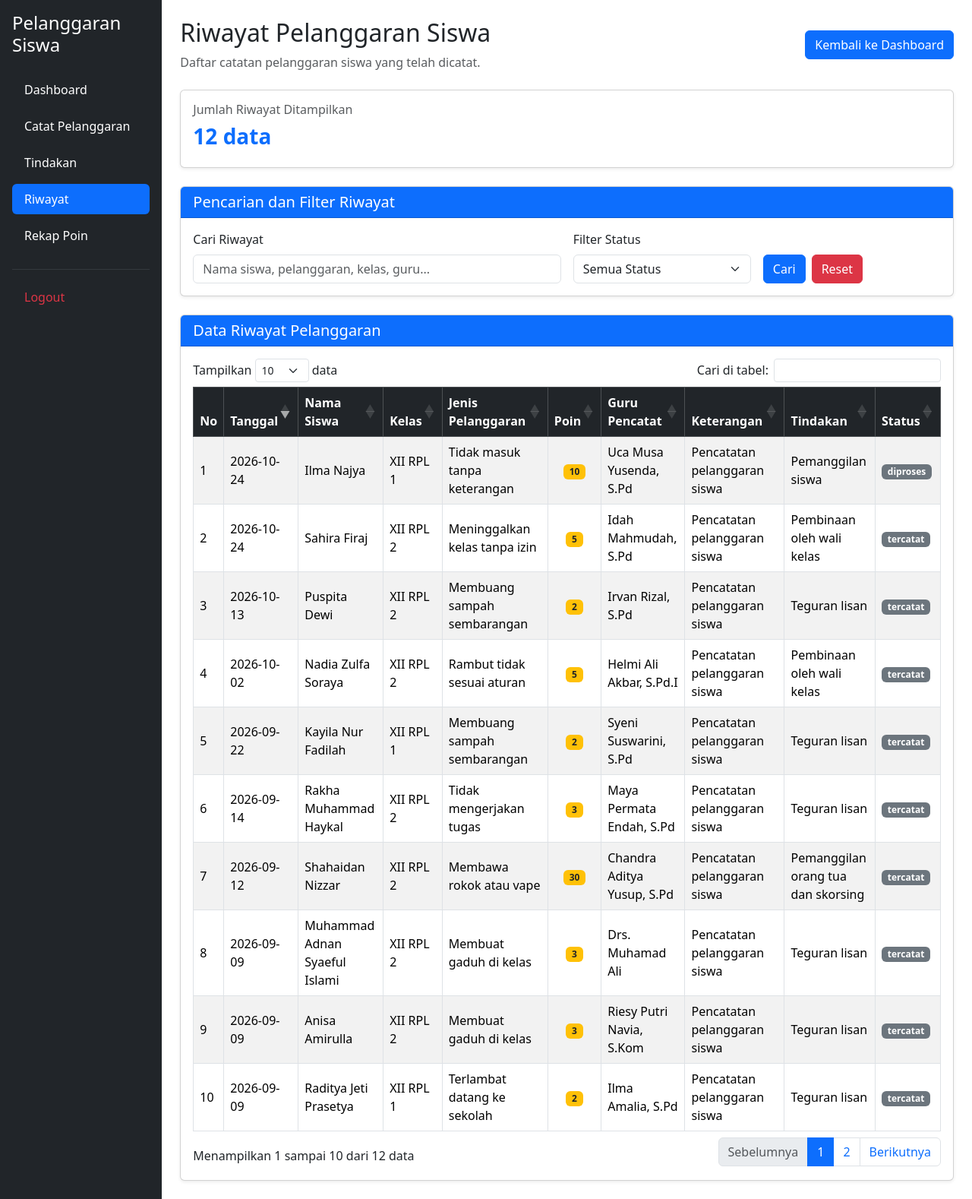
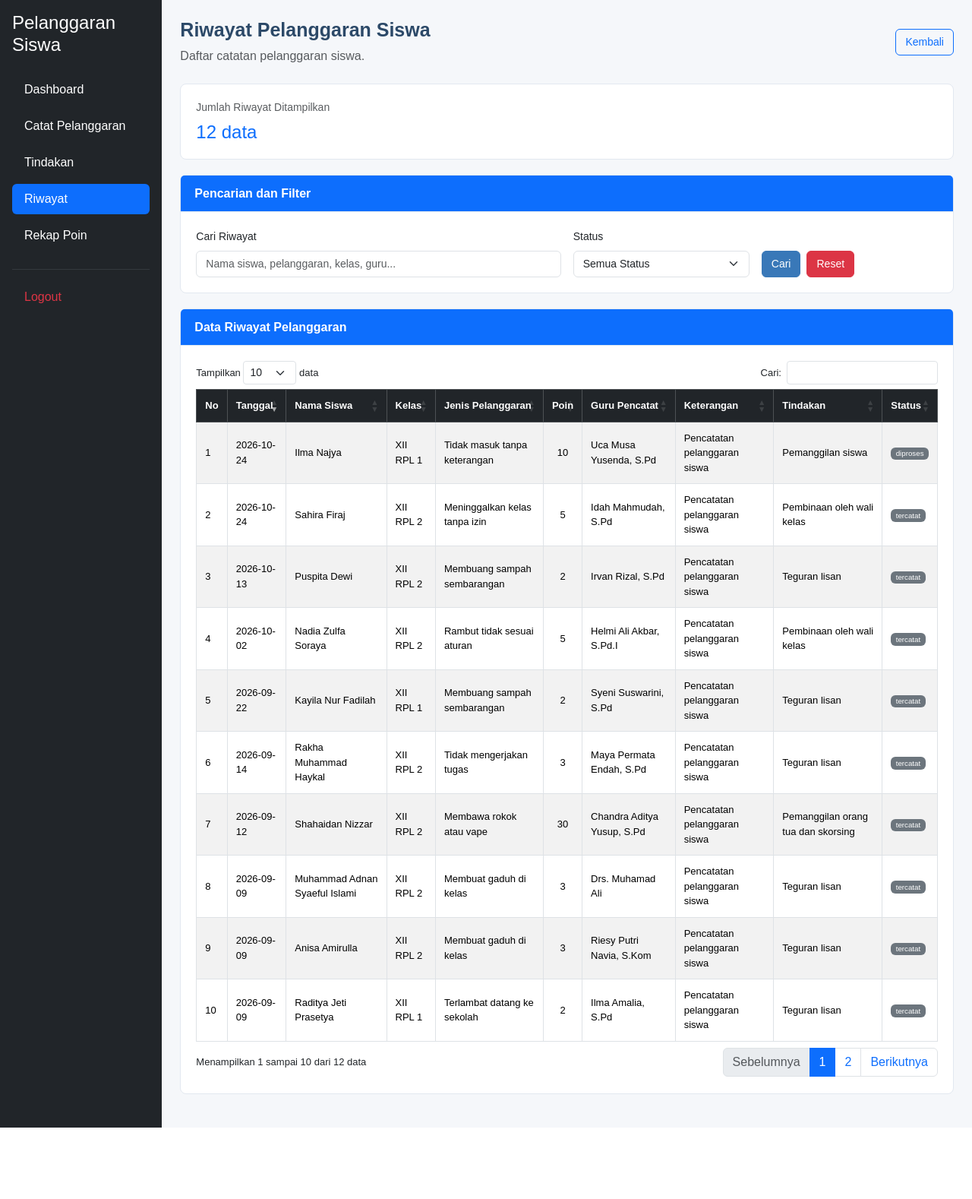
Before and after one commit to novitapuspitasari/UKK-2026, a PHP site: page /riwayat.php in a window 1280 px wide. Shown: the whole page at 76% size. After the commit the page ends 1484 px from the top, so only its background shows below. Run offline with PHP 8.4, Linux system fonts and the light colour scheme; a user stored in the database is signed in; data comes from the database, SQL or seed files in the repository; some libraries are stand-ins or nearby versions.

Commit message:
revisi 3 file

```diff
--- a/riwayat.php
+++ b/riwayat.php
@@ -1,29 +1,21 @@
-
 <?php
 // riwayat.php
 
-// Memeriksa session login
 include 'includes/cek_session.php';
-
-// Menghubungkan ke database
 include 'config/koneksi.php';
 
-// Mengambil kata pencarian
 $cari = isset($_GET['cari'])
     ? mysqli_real_escape_string($koneksi, trim($_GET['cari']))
     : '';
 
-// Mengambil filter status
 $status = isset($_GET['status'])
     ? mysqli_real_escape_string($koneksi, trim($_GET['status']))
     : '';
 
-// Query dasar
 $sql = "SELECT *
         FROM t_pelanggaran_siswa
         WHERE 1=1";
 
-// Pencarian berdasarkan nama siswa, pelanggaran, kelas, atau guru
 if ($cari != '') {
     $sql .= " AND (
         nama_siswa LIKE '%$cari%'
@@ -33,22 +25,18 @@ if ($cari != '') {
     )";
 }
 
-// Filter berdasarkan status
 if ($status != '') {
     $sql .= " AND status = '$status'";
 }
 
-// Urutkan berdasarkan tanggal terbaru
 $sql .= " ORDER BY tanggal DESC, id DESC";
 
-// Menjalankan query
 $query = mysqli_query($koneksi, $sql);
 
 if (!$query) {
     die('Gagal mengambil data: ' . mysqli_error($koneksi));
 }
 
-// Menghitung jumlah data sesuai filter
 $jumlah = mysqli_num_rows($query);
 ?>
 
@@ -67,6 +55,92 @@ $jumlah = mysqli_num_rows($query);
     <!-- DataTables Bootstrap 5 -->
     <link href="https://cdn.datatables.net/2.3.4/css/dataTables.bootstrap5.min.css"
           rel="stylesheet">
+
+    <style>
+        body {
+            background-color: #f5f7fa;
+            font-family: Arial, sans-serif;
+        }
+
+        main {
+            min-height: 100vh;
+        }
+
+        h2 {
+            color: #2c4968;
+            font-size: 25px;
+            font-weight: 600;
+        }
+
+        .card {
+            border: 1px solid #e2e8f0;
+            border-radius: 8px;
+            margin-bottom: 20px;
+        }
+
+        .card-header {
+            padding: 14px 18px;
+            border-bottom: 1px solid #dce6f1;
+        }
+
+        .card-header h5 {
+            font-size: 16px;
+            margin: 0;
+            font-weight: 600;
+        }
+
+        .card-body {
+            padding: 20px;
+        }
+
+        .form-label {
+            font-size: 14px;
+            font-weight: 500;
+        }
+
+        .form-control,
+        .form-select {
+            font-size: 14px;
+        }
+
+        .btn {
+            font-size: 14px;
+        }
+
+        .btn-primary {
+            background-color: #3978b8;
+            border-color: #3978b8;
+        }
+
+        .btn-primary:hover {
+            background-color: #2c6197;
+            border-color: #2c6197;
+        }
+
+        #tabelRiwayat {
+            font-size: 13px;
+            vertical-align: middle;
+        }
+
+        #tabelRiwayat td,
+        #tabelRiwayat th {
+            padding: 11px;
+        }
+
+        .dataTables_wrapper {
+            font-size: 13px;
+        }
+
+        .badge {
+            font-weight: 500;
+        }
+
+        @media (max-width: 768px) {
+            main {
+                padding: 16px !important;
+            }
+        }
+    </style>
 </head>
 
 <body>
@@ -76,41 +150,53 @@ $jumlah = mysqli_num_rows($query);
 
         <?php include 'layout/sidebar.php'; ?>
 
-        <!-- KONTEN -->
         <main class="col-md-9 col-lg-10 p-4">
 
             <!-- Judul halaman -->
-            <div class="d-flex justify-content-between align-items-center mb-4 flex-wrap gap-2">
+            <div class="d-flex justify-content-between align-items-center
+                        flex-wrap gap-2 mb-4">
+
                 <div>
                     <h2>Riwayat Pelanggaran Siswa</h2>
                     <p class="text-muted mb-0">
-                        Daftar catatan pelanggaran siswa yang telah dicatat.
+                        Daftar catatan pelanggaran siswa.
                     </p>
                 </div>
 
-                <a href="dashboard.php" class="btn btn-primary">
-                    Kembali ke Dashboard
+                <a href="dashboard.php" class="btn btn-outline-primary">
+                    Kembali
                 </a>
+
             </div>
 
-            <!-- Ringkasan jumlah data -->
-            <div class="card shadow-sm mb-4">
+            <!-- Jumlah data -->
+            <div class="card">
                 <div class="card-body">
-                    <h6 class="text-muted">Jumlah Riwayat Ditampilkan</h6>
-                    <h3 class="fw-bold text-primary">
+
+                    <div class="text-muted small">
+                        Jumlah Riwayat Ditampilkan
+                    </div>
+
+                    <h4 class="text-primary mt-2 mb-0">
                         <?= $jumlah; ?> data
-                    </h3>
+                    </h4>
+
                 </div>
             </div>
 
-            <!-- Pencarian dan filter -->
-            <div class="card shadow-sm mb-4">
+            <!-- Pencarian dan Filter -->
+            <div class="card">
+
                 <div class="card-header bg-primary text-white">
-                    <h5 class="mb-0">Pencarian dan Filter Riwayat</h5>
+                    <h5 class="text-white mb-0">
+                        Pencarian dan Filter
+                    </h5>
                 </div>
 
                 <div class="card-body">
+
                     <form method="GET" action="riwayat.php">
+
                         <div class="row g-3">
 
                             <div class="col-md-6">
@@ -129,11 +215,12 @@ $jumlah = mysqli_num_rows($query);
 
                             <div class="col-md-3">
                                 <label for="status" class="form-label">
-                                    Filter Status
+                                    Status
                                 </label>
 
                                 <select name="status" id="status"
                                         class="form-select">
+
                                     <option value="">Semua Status</option>
 
                                     <option value="belum"
@@ -145,10 +232,12 @@ $jumlah = mysqli_num_rows($query);
                                         <?= $status == 'selesai' ? 'selected' : ''; ?>>
                                         Selesai
                                     </option>
+
                                 </select>
                             </div>
 
                             <div class="col-md-3 d-flex align-items-end gap-2">
+
                                 <button type="submit" class="btn btn-primary">
                                     Cari
                                 </button>
@@ -156,25 +245,33 @@ $jumlah = mysqli_num_rows($query);
                                 <a href="riwayat.php" class="btn btn-danger">
                                     Reset
                                 </a>
+
                             </div>
 
                         </div>
+
                     </form>
+
                 </div>
             </div>
 
-            <!-- Tabel riwayat -->
-            <div class="card shadow-sm">
+            <!-- Data Riwayat Pelanggaran -->
+            <div class="card">
+
                 <div class="card-header bg-primary text-white">
-                    <h5 class="mb-0">Data Riwayat Pelanggaran</h5>
+                    <h5 class="text-white mb-0">
+                        Data Riwayat Pelanggaran
+                    </h5>
                 </div>
 
                 <div class="card-body">
+
                     <div class="table-responsive">
 
                         <table id="tabelRiwayat"
-                               class="table table-striped table-bordered table-hover align-middle">
+                               class="table table-bordered table-striped table-hover">
 
+                            <!-- Header tabel hitam -->
                             <thead class="table-dark">
                                 <tr>
                                     <th>No</th>
@@ -191,9 +288,10 @@ $jumlah = mysqli_num_rows($query);
                             </thead>
 
                             <tbody>
+
                                 <?php while ($data = mysqli_fetch_assoc($query)) { ?>
+
                                     <tr>
-                                        <!-- Nomor diisi otomatis oleh DataTables -->
                                         <td></td>
 
                                         <td>
@@ -213,9 +311,7 @@ $jumlah = mysqli_num_rows($query);
                                         </td>
 
                                         <td class="text-center">
-                                            <span class="badge bg-warning text-dark">
-                                                <?= htmlspecialchars((string) ($data['poin'] ?? 0)); ?>
-                                            </span>
+                                            <?= htmlspecialchars((string) ($data['poin'] ?? 0)); ?>
                                         </td>
 
                                         <td>
@@ -251,12 +347,15 @@ $jumlah = mysqli_num_rows($query);
                                             ?>
                                         </td>
                                     </tr>
+
                                 <?php } ?>
+
                             </tbody>
 
                         </table>
 
                     </div>
+
                 </div>
             </div>
 
@@ -267,38 +366,34 @@ $jumlah = mysqli_num_rows($query);
 <!-- jQuery -->
 <script src="https://code.jquery.com/jquery-3.7.1.min.js"></script>
 
-<!-- Bootstrap 5 JS -->
+<!-- Bootstrap JS -->
 <script src="https://cdn.jsdelivr.net/npm/bootstrap@5.3.8/dist/js/bootstrap.bundle.min.js"></script>
 
 <!-- DataTables JS -->
 <script src="https://cdn.datatables.net/2.3.4/js/dataTables.min.js"></script>
 <script src="https://cdn.datatables.net/2.3.4/js/dataTables.bootstrap5.min.js"></script>
 
-<!-- Inisialisasi DataTables -->
 <script>
 $(document).ready(function () {
+
     $('#tabelRiwayat').DataTable({
+
         pageLength: 10,
+
         lengthMenu: [5, 10, 25, 50, 100],
 
-        searching: true,
-        ordering: true,
-        paging: true,
-
-        // Urutkan berdasarkan tanggal terbaru
         order: [[1, 'desc']],
 
-        // Kolom No tidak diurutkan dan kolom No tidak dicari
         columnDefs: [
             {
+                targets: 0,
                 orderable: false,
-                searchable: false,
-                targets: 0
+                searchable: false
             }
         ],
 
-        // Nomor urut menyesuaikan pencarian dan halaman
         drawCallback: function () {
+
             var api = this.api();
             var nomorAwal = api.page.info().start;
 
@@ -306,26 +401,40 @@ $(document).ready(function () {
                 search: 'applied',
                 order: 'applied'
             }).nodes().each(function (cell, i) {
+
                 cell.innerHTML = nomorAwal + i + 1;
+
             });
+
         },
 
         language: {
-            search: "Cari di tabel:",
+
+            search: "Cari:",
+
             lengthMenu: "Tampilkan _MENU_ data",
+
             info: "Menampilkan _START_ sampai _END_ dari _TOTAL_ data",
-            infoEmpty: "Tidak ada data riwayat",
-            infoFiltered: "(difilter dari _MAX_ total data)",
-            zeroRecords: "Riwayat pelanggaran tidak ditemukan",
-            emptyTable: "Belum ada riwayat pelanggaran",
+
+            infoEmpty: "Tidak ada data",
+
+            infoFiltered: "(difilter dari _MAX_ data)",
+
+            zeroRecords: "Data tidak ditemukan",
+
+            emptyTable: "Belum ada data riwayat",
+
             paginate: {
                 first: "Pertama",
                 last: "Terakhir",
                 next: "Berikutnya",
                 previous: "Sebelumnya"
             }
+
         }
+
     });
+
 });
 </script>
 
```
Also changed, not shown: catat_pelanggaran.php (+74 -39 lines), tindakan.php (+250 -98 lines).
